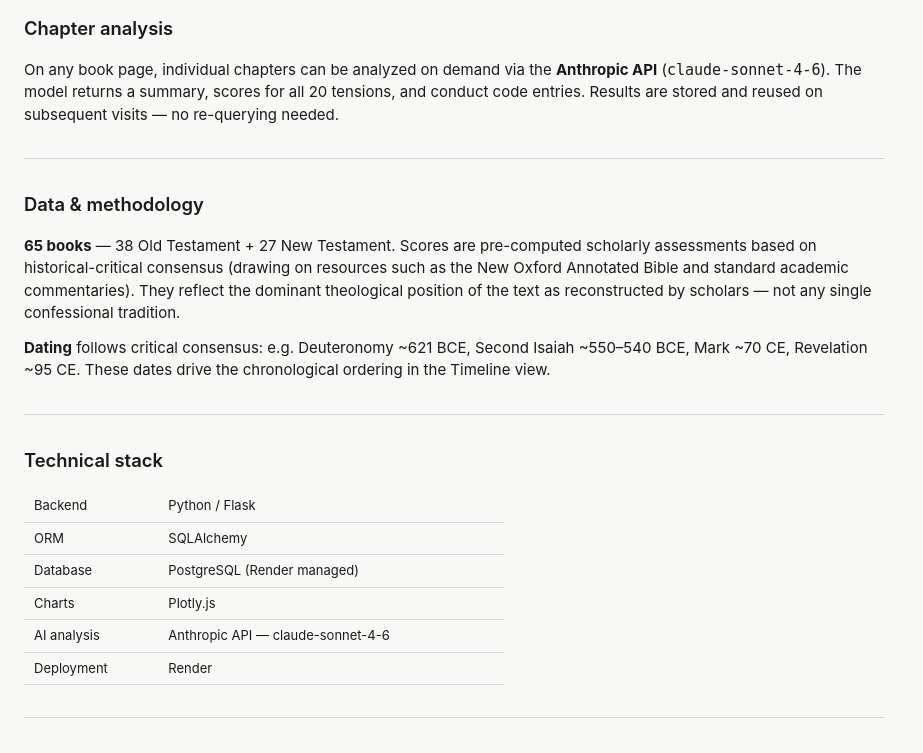
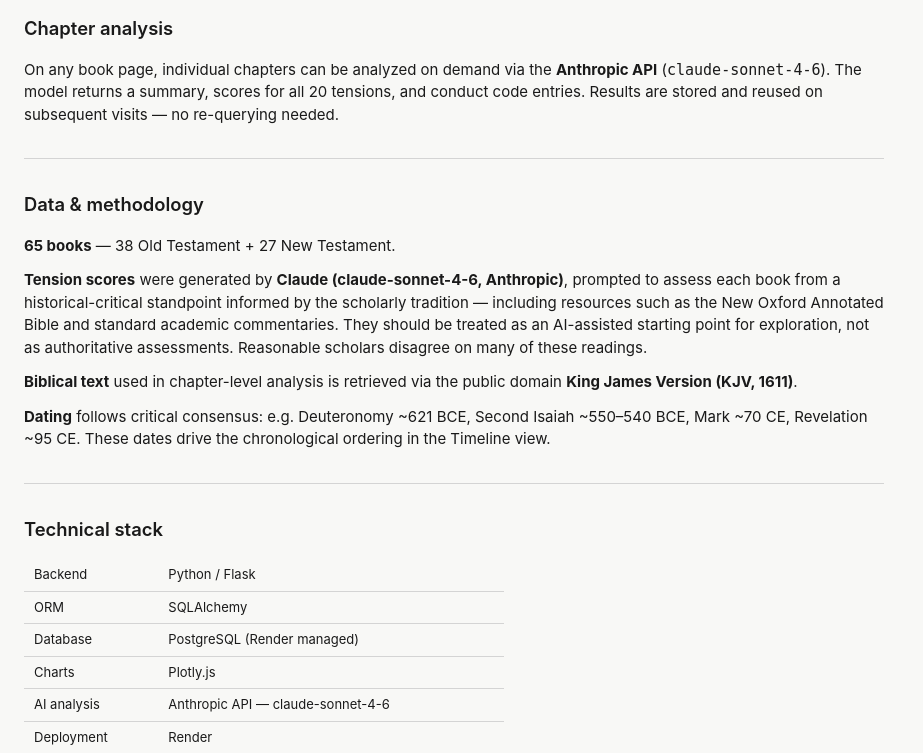
Before and after one commit to MarAlons0/bible-tensions-map, a Flask app: page /about in a window 1280 px wide. Shown: the part 1065-1818 px from the top of the page, without its empty margins (0-923 px from the left). Run offline with Flask 3, Linux system fonts and the light colour scheme; data that the repository does not hold is empty; some libraries are stand-ins or nearby versions.

Commit message:
Acknowledge AI scoring and KJV text source in About and README
- Clarify tension scores were generated by Claude (claude-sonnet-4-6)
  informed by historical-critical scholarship, not hand-curated from sources
- Note scores are AI-assisted starting points, not authoritative assessments
- Attribute biblical text used in chapter analysis to KJV (public domain)

Co-Authored-By: Claude Sonnet 4.6 <noreply@anthropic.com>

```diff
--- a/templates/about.html
+++ b/templates/about.html
@@ -99,10 +99,18 @@
   <h2>Data &amp; methodology</h2>
   <p>
     <strong>65 books</strong> — 38 Old Testament + 27 New Testament.
-    Scores are pre-computed scholarly assessments based on historical-critical consensus
-    (drawing on resources such as the New Oxford Annotated Bible and standard academic commentaries).
-    They reflect the dominant theological position of the text as reconstructed by scholars —
-    not any single confessional tradition.
+  </p>
+  <p style="margin-top:0.75rem;">
+    <strong>Tension scores</strong> were generated by
+    <strong>Claude (claude-sonnet-4-6, Anthropic)</strong>, prompted to assess each book
+    from a historical-critical standpoint informed by the scholarly tradition — including
+    resources such as the New Oxford Annotated Bible and standard academic commentaries.
+    They should be treated as an AI-assisted starting point for exploration, not as
+    authoritative assessments. Reasonable scholars disagree on many of these readings.
+  </p>
+  <p style="margin-top:0.75rem;">
+    <strong>Biblical text</strong> used in chapter-level analysis is retrieved via the
+    public domain <strong>King James Version (KJV, 1611)</strong>.
   </p>
   <p style="margin-top:0.75rem;">
     <strong>Dating</strong> follows critical consensus: e.g. Deuteronomy ~621 BCE,
```
Also changed, not shown: README.md.
